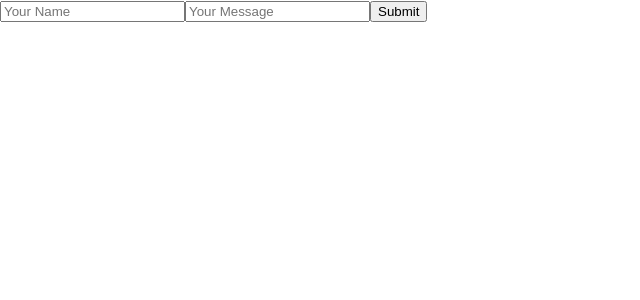
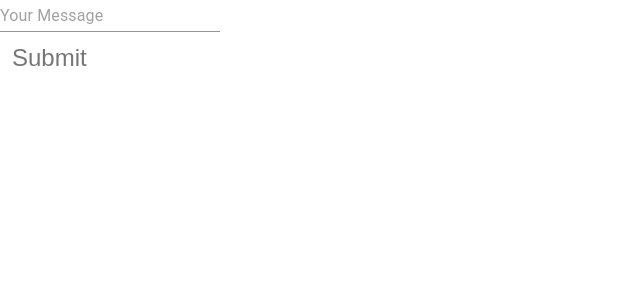
Before and after one commit to dariamorgacheva/gb-basic-react, a React (Create React App) app: page / in a window 1280 px wide. Shown: the top 300 px of the page, without its empty margins (0-640 px from the left). Built offline with nearby package versions, Linux system fonts and the light colour scheme.

Commit message:
homework3 - add material-ui, create MessageInput component, remove author field

```diff
--- a/package.json
+++ b/package.json
@@ -3,11 +3,13 @@
   "version": "0.1.0",
   "private": true,
   "dependencies": {
+    "@material-ui/core": "^4.12.3",
     "@testing-library/jest-dom": "^5.16.1",
     "@testing-library/react": "^12.1.2",
     "@testing-library/user-event": "^13.5.0",
     "react": "^17.0.2",
     "react-dom": "^17.0.2",
+    "react-router-dom": "^6.2.1",
     "react-scripts": "5.0.0",
     "web-vitals": "^2.1.3"
   },
--- a/src/App.js
+++ b/src/App.js
@@ -1,47 +1,17 @@
-import { useState, useEffect } from 'react';
-import './App.css';
-import Message from './components/message';
+
+import "./App.css";
+import MessageInput from "./components/MessageInput";
 
 
 function App() {
-  const [messageList, setMessageList] = useState([]);
-  const [author, setAuthor] = useState('');
-  const [messageText, setMessageText] = useState('');
 
-  useEffect(() => {
-    if (messageList.length && messageList[messageList.length - 1].author) {
-      setTimeout(() => {
-        setMessageList([...messageList, { text: 'hi I am a robot' }])
-      }, 1000)
-    }
-  }, [messageList])
+
 
   return (
-    <div>
-      <input
-        type="text"
-        onChange={(event) => setAuthor(event.target.value)}
-        placeholder='Your Name'
-      />
-      <input
-        type="text"
-        onChange={(event) => setMessageText(event.target.value)}
-        placeholder='Your Message'
-      />
+    <div className="classes.wrapper">
 
-      <button
-        onClick={() => setMessageList([...messageList, {author, text: messageText}])}>
-          Submit
-      </button>
-      {
-        messageList.map((message, index) =>
-          <Message
-            author={message.author}
-            text={message.text}
-            key={index}
-          />
-        )
-      }
+      <MessageInput />
+
     </div>
   )
 }
--- /dev/null
+++ b/src/components/MessageInput.js
@@ -0,0 +1,77 @@
+import { Input, IconButton } from "@material-ui/core";
+import { useState, useEffect } from "react";
+import Message from "./Message";
+
+function MessageInput() {
+const [messageList, setMessageList] = useState([]);
+const [value, setValue] = useState('');
+
+
+
+const sendMessage = (author, text) => {
+  const newMessageList = [...messageList];
+  const newMessage = {
+    author,
+    text
+  };
+  newMessageList.push(newMessage);
+  setMessageList(newMessageList);
+};
+
+const onSubmitMessage = (event) => {
+  event.preventDefault();
+  sendMessage("user", value)
+};
+
+const onChangeMessageInput = (event) => {
+  setValue(event.target.value);
+};
+
+// const handleClick = () => {
+//   setMessageList([...messageList, {author, text: messageText, key: Date.now()}]);
+// }
+useEffect(() => {
+  if (messageList.length && !(messageList[messageList.length - 1].author === 'bot')) {
+    setTimeout(() => {
+      setMessageList([...messageList, { author: 'bot', text: 'hi i am a robot' }])
+    }, 1000);
+  }
+}, [messageList]);
+
+
+
+return (
+  <div>
+    <form onSubmit={onSubmitMessage}>
+      <Input
+        onChange={onChangeMessageInput}
+        placeholder='Your Message'
+        value={value}
+        type="text"
+      />
+    </form>
+
+
+    <IconButton
+    onClick={onSubmitMessage}>
+      Submit
+    </IconButton>
+
+{
+  messageList.map((message, key) =>
+    <Message
+      author={message.author}
+      text={message.text}
+      key={message.id}
+    />
+  )
+}
+
+  </div>
+)
+
+
+
+}
+
+export default MessageInput;
--- a/src/components/message.js
+++ b/src/components/message.js
@@ -1,12 +1,13 @@
-import '../App.css';
 
 function Message(props) {
   return (
-    <div className='message-box'>
-      <div className="message-content">{props.author}</div>
-      <div className="message-content">{props.text}</div>
+    <div>
+      <div> <b>{props.author} </b> says "{props.text}"</div>
+{/* //      <div className="message-content"></div>   */}
     </div>
   );
 }
 
+
+
 export default Message;
```
Also changed, not shown: 1 other file (tests, documents, lock files or other folders).
